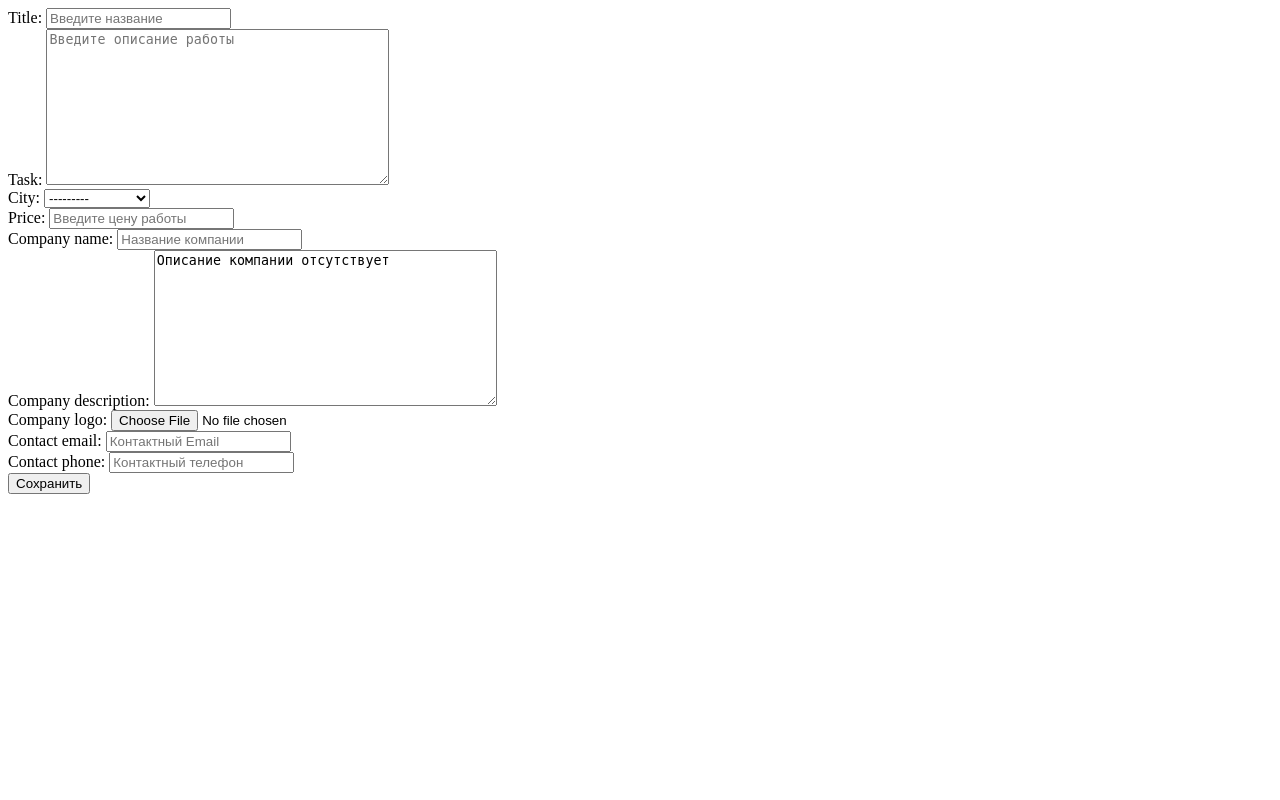
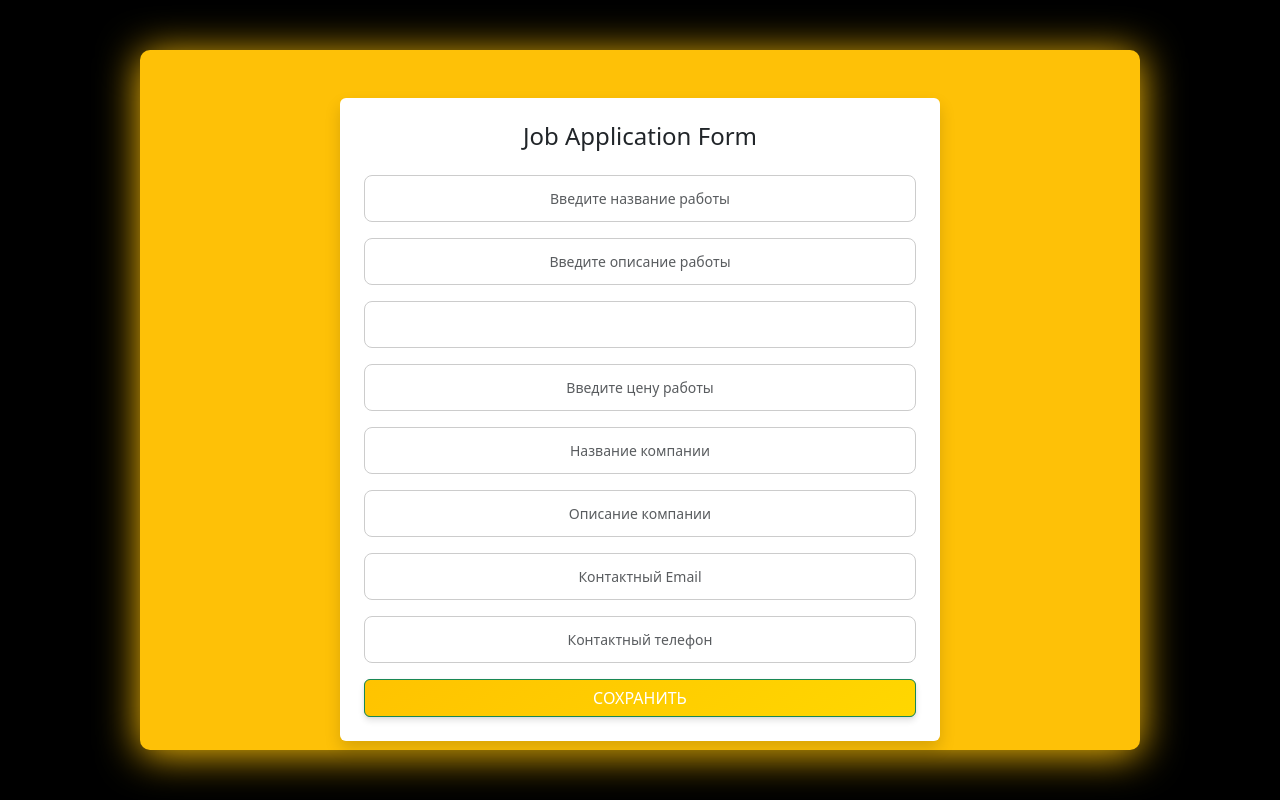
Before and after one commit to zzhaann/FindIT, a Django app: page /create/ in a window 1280 px wide. Run offline with Django 4.2, Linux system fonts and the light colour scheme; a user stored in the database is signed in.

Commit message:
create job html and css

```diff
--- a/findit/main/forms.py
+++ b/findit/main/forms.py
@@ -39,9 +39,9 @@ class JobsForm(forms.ModelForm):
         widgets = {
             "title": forms.TextInput(attrs={
                 'class': 'form-control',
-                'placeholder': 'Введите название'
+                'placeholder': 'Введите название работы'
             }),
-            "task": forms.Textarea(attrs={
+            "task": forms.TextInput(attrs={
                 'class': 'form-control',
                 'placeholder': 'Введите описание работы'
             }),
@@ -56,7 +56,7 @@ class JobsForm(forms.ModelForm):
                 'class': 'form-control',
                 'placeholder': 'Название компании'
             }),
-            "company_description": forms.Textarea(attrs={
+            "company_description": forms.TextInput(attrs={
                 'class': 'form-control',
                 'placeholder': 'Описание компании'
             }),
--- a/findit/main/models.py
+++ b/findit/main/models.py
@@ -27,6 +27,7 @@ class CustomUser(AbstractUser):
 
 class Jobs(models.Model):
     CITY_CHOICES = [
+        ('', ''),
         ('Almaty', 'Almaty'),
         ('Astana', 'Astana'),
         ('Shymkent', 'Shymkent'),
@@ -58,14 +59,14 @@ class Jobs(models.Model):
         ('Nurin', 'Nurin'),
     ]
     company_name = models.CharField(max_length=255)
-    company_description = models.TextField(default="Описание компании отсутствует")
+    company_description = models.TextField()
     company_logo = models.ImageField(upload_to='company_logos/', null=True, blank=True)
     contact_email = models.EmailField()
     contact_phone = models.CharField(max_length=20)
 
     title = models.CharField(max_length=255)
     task = models.TextField()
-    city = models.CharField('City', max_length=100, choices=CITY_CHOICES)
+    city = models.CharField('City', max_length=100, choices=CITY_CHOICES, blank=False)
     price = models.CharField(max_length=100)
     creator = models.ForeignKey(
         settings.AUTH_USER_MODEL,
--- /dev/null
+++ b/findit/main/static/main/css/create_job.css
@@ -0,0 +1,144 @@
+/* General styles */
+body {
+    background-color: black;
+    display: flex;
+    justify-content: center;
+    align-items: center;
+    min-height: 100vh;
+    margin: 0;
+}
+
+.container {
+    width: 1000px;
+    height: 700px;
+    background-color: rgb(254, 193, 7); /* Полупрозрачный оранжевый */
+
+    padding: 20px;
+    border-radius: 10px;
+    box-shadow: 0 4px 30px rgba(0, 0, 0, 0.2);
+    display: flex;
+    flex-direction: column;
+    align-items: center; /* Выровнять содержимое по центру */
+    text-align: center; /* Центрировать текст */
+    transition: transform 0.3s ease;
+    box-shadow: 0 4px 40px #fec107;
+}
+
+.container:hover {
+    box-shadow: 0 4px 40px #fec107; /* Красная подсветка */
+    transform: scale(1.05);
+}
+
+h2 {
+    font-size: 1.5rem;
+    margin-bottom: 10px;
+    color: #333;
+}
+
+h2 + p {
+    font-size: 1rem;
+    margin-bottom: 20px;
+    color: #555;
+}
+
+.form-control {
+    width: 100%; /* Поле ввода занимает всю ширину */
+    max-width: 100%;
+    text-align: center; /* Центрирование текста внутри поля */
+}
+
+.btn-primary {
+    background-color: white;
+    color: orange;
+    border-color: white;
+    width: 100%;
+}
+
+.btn-primary:hover {
+    background-color: red;
+    color: white;
+}
+
+.text-danger {
+    font-size: 0.875rem;
+    color: red;
+    margin-top: 5px;
+}
+
+/* Form-specific styles */
+form {
+    background: #fff;
+    border-radius: 15px;
+    padding: 30px;
+    width: 600px;
+    box-shadow: 0 10px 25px rgba(0, 0, 0, 0.2);
+    animation: fadeIn 1.2s ease-in-out;
+}
+
+.form-group {
+    margin-bottom: 20px;
+}
+
+.form-group label {
+    display: block;
+    font-weight: bold;
+    color: #333;
+    margin-bottom: 5px;
+}
+
+.form-group input,
+.form-group textarea,
+.form-group select {
+    width: 100%;
+    padding: 12px 15px;
+    border: 1px solid #ccc;
+    border-radius: 8px;
+    font-size: 14px;
+    transition: all 0.3s ease;
+}
+
+.form-group input:focus,
+.form-group textarea:focus,
+.form-group select:focus {
+    outline: none;
+    border-color: #FFD700;
+    box-shadow: 0 0 8px rgba(255, 215, 0, 0.6);
+}
+
+button {
+    background: linear-gradient(145deg, #FFC300, #FFD700);
+    color: #000;
+    font-weight: bold;
+    border: none;
+    padding: 12px;
+    border-radius: 50px;
+    cursor: pointer;
+    width: 100%;
+    text-transform: uppercase;
+    font-size: 16px;
+    box-shadow: 0 4px 6px rgba(0, 0, 0, 0.1), 0 1px 3px rgba(0, 0, 0, 0.06);
+    transition: all 0.3s ease-in-out;
+}
+
+button:hover {
+    background: linear-gradient(145deg, #FFD700, #FFC300);
+    box-shadow: 0 8px 15px rgba(255, 215, 0, 0.3), 0 4px 6px rgba(0, 0, 0, 0.1);
+    transform: translateY(-3px);
+}
+
+button:active {
+    background: linear-gradient(145deg, #FFB000, #FFC000);
+    transform: translateY(1px);
+    box-shadow: 0 4px 6px rgba(0, 0, 0, 0.2);
+}
+
+@keyframes fadeIn {
+    from {
+        opacity: 0;
+        transform: translateY(-20px);
+    }
+    to {
+        opacity: 1;
+        transform: translateY(0);
+    }
+}
--- a/findit/main/templates/main/create_job.html
+++ b/findit/main/templates/main/create_job.html
@@ -1,54 +1,51 @@
 <!doctype html>
 <html lang="en">
 <head>
+    {% load static %}
     <meta charset="UTF-8">
-    <meta name="viewport"
-          content="width=device-width, user-scalable=no, initial-scale=1.0, maximum-scale=1.0, minimum-scale=1.0">
+    <meta name="viewport" content="width=device-width, user-scalable=no, initial-scale=1.0, maximum-scale=1.0, minimum-scale=1.0">
     <meta http-equiv="X-UA-Compatible" content="ie=edge">
-    <title>Document</title>
+    <title>Modern Form</title>
+    <link href="https://cdn.jsdelivr.net/npm/bootstrap@5.3.2/dist/css/bootstrap.min.css" rel="stylesheet">
+    <link rel="stylesheet" href="{% static 'main/css/create_job.css' %}">
 </head>
 <body>
-<form method="post" enctype="multipart/form-data">
+<div class="container py-5">
+    <form method="post" enctype="multipart/form-data" class="shadow p-4 rounded">
         {% csrf_token %}
+        <h2 class="text-center mb-4 text-dark">Job Application Form</h2>
         <div class="form-group mb-3">
-        {{ form_job.title.label_tag }}
             {{ form_job.title }}
         </div>
         <div class="form-group mb-3">
-        {{ form_job.task.label_tag }}
             {{ form_job.task }}
         </div>
         <div class="form-group mb-3">
-        {{ form_job.city.label_tag }}
             {{ form_job.city }}
         </div>
         <div class="form-group mb-3">
-        {{ form_job.price.label_tag }}
+
             {{ form_job.price }}
         </div>
         <div class="form-group mb-3">
-        {{ form_job.company_name.label_tag }}
+
             {{ form_job.company_name }}
         </div>
         <div class="form-group mb-3">
-        {{ form_job.company_description.label_tag }}
             {{ form_job.company_description }}
         </div>
+
         <div class="form-group mb-3">
-        {{ form_job.company_logo.label_tag }}
-        {{ form_job.company_logo }}
-    </div>
-    <div class="form-group mb-3">
-        {{ form_job.contact_email.label_tag }}
+
             {{ form_job.contact_email }}
         </div>
         <div class="form-group mb-3">
-        {{ form_job.contact_phone.label_tag }}
+
             {{ form_job.contact_phone }}
         </div>
-    <button type="submit" class="btn btn-success">Сохранить</button>
+        <button type="submit" class="btn btn-success w-100">Сохранить</button>
     </form>
-
-
+</div>
+<script src="https://cdn.jsdelivr.net/npm/bootstrap@5.3.2/dist/js/bootstrap.bundle.min.js"></script>
 </body>
 </html>
```
Lines whose indentation alone changed are shown as unchanged.
